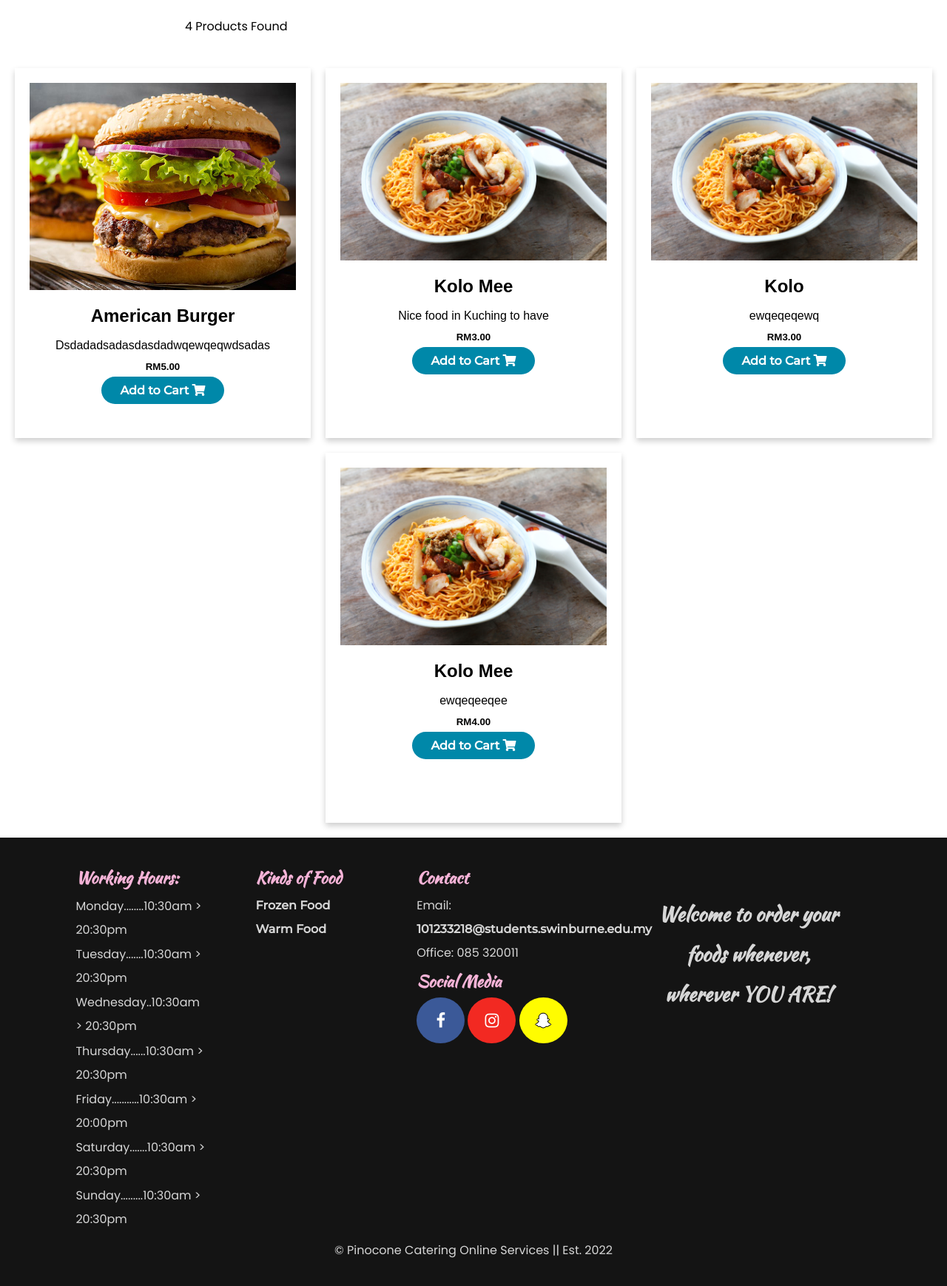
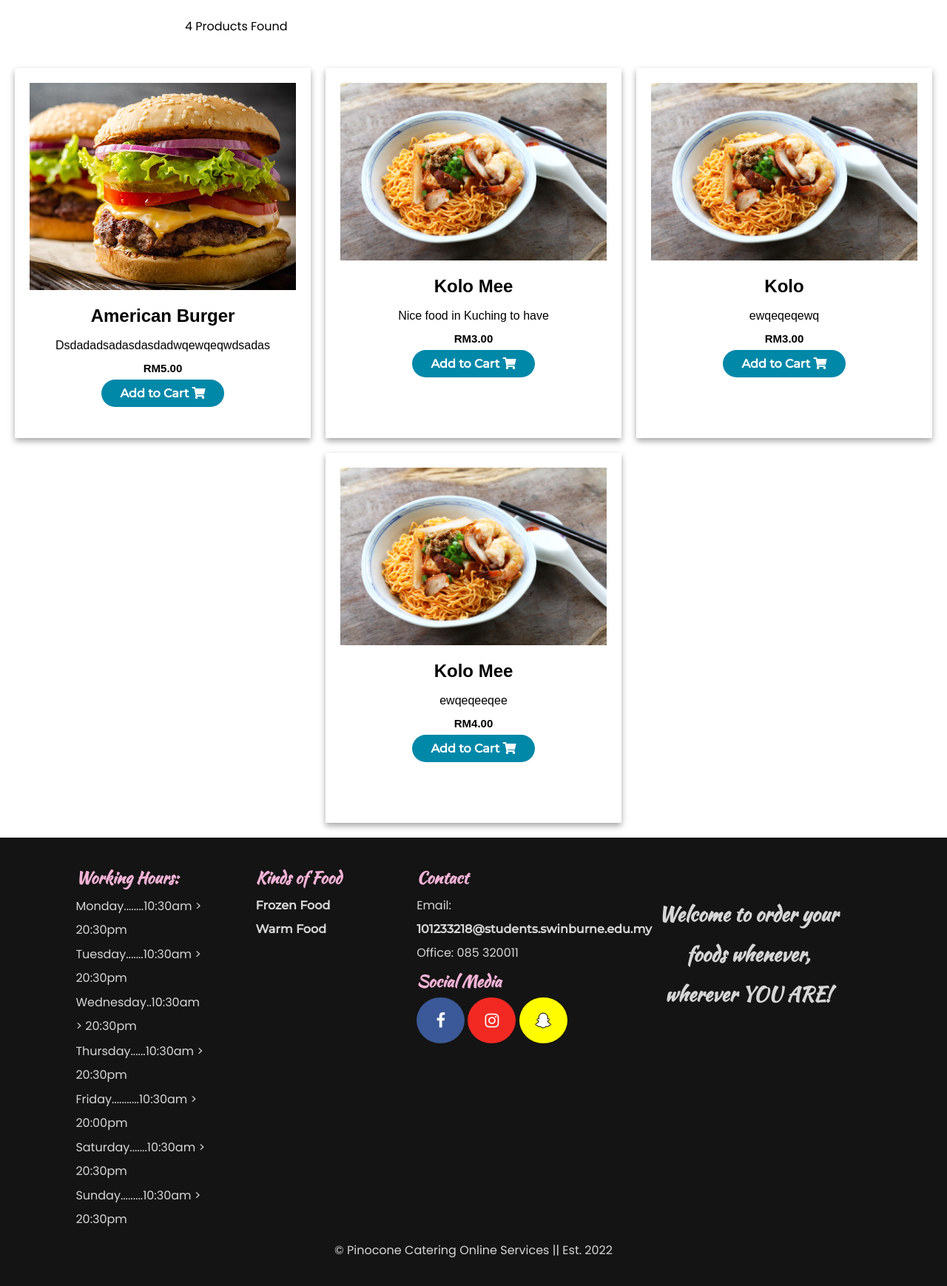
Before and after one commit to JustinLiuShanWei/FirstTestRepo, a PHP site: page /mainMenu.php in a window 1280 px wide. Shown: the part 78-1816 px from the top of the page at 74% size. Run offline with PHP 8.4, Linux system fonts and the light colour scheme; data comes from the database, SQL or seed files in the repository; data that the repository does not hold is empty.

Commit message:
update Main Menu

```diff
--- a/style/styleMainMenu.css
+++ b/style/styleMainMenu.css
@@ -10,7 +10,7 @@
 }
 
 .card {
-    box-shadow: 0 4px 8px 0 rgba(0, 0, 0, 0.2);
+    box-shadow: 0 4px 8px 0 rgba(0, 0, 0, 0.353);
     max-width: 400px;
     margin: auto;
     text-align: center;
@@ -32,3 +32,7 @@
 .addToCartButton{
     bottom: 0;
 }
+
+.price{
+    font-size:15px;
+}
```
